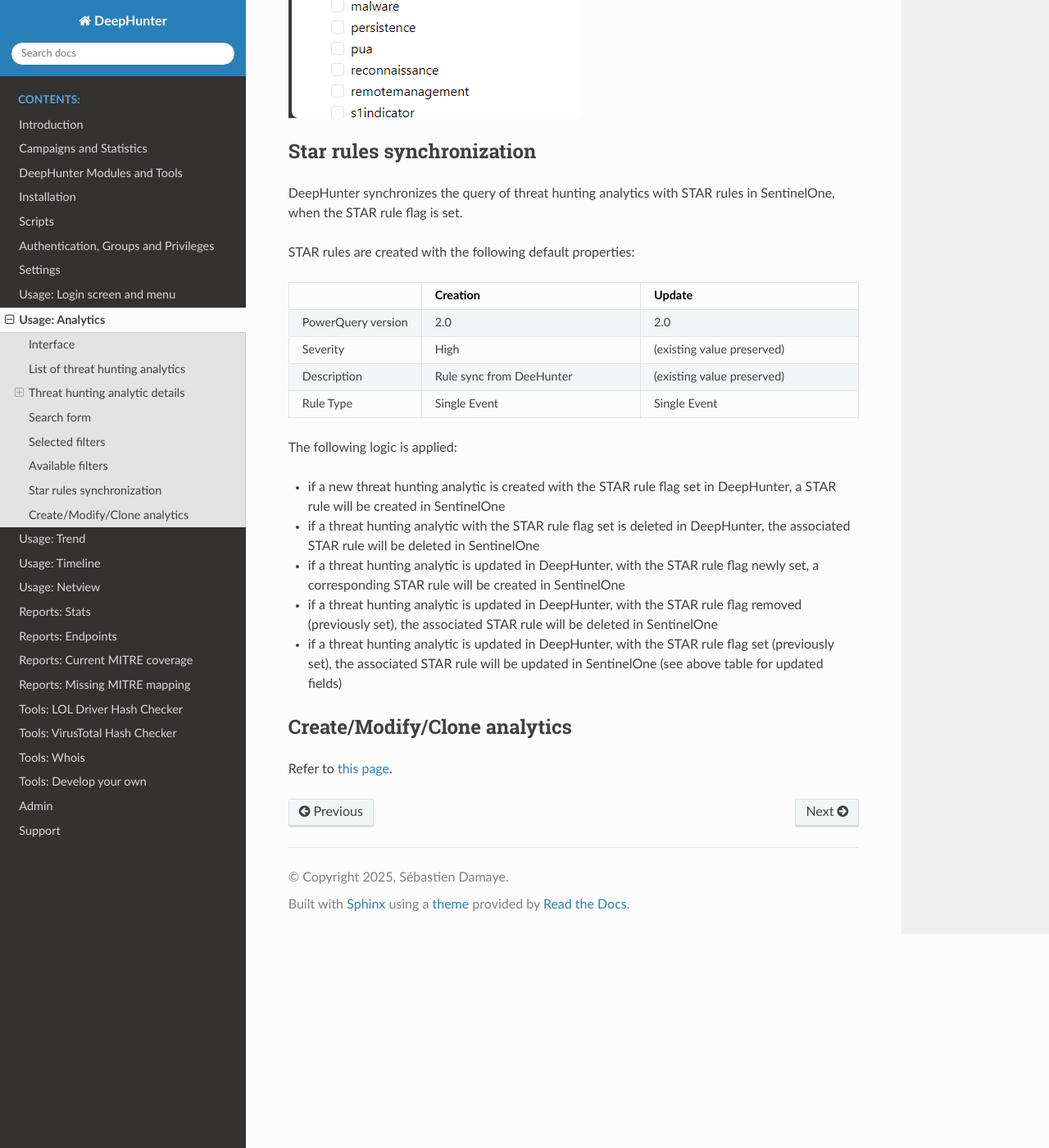
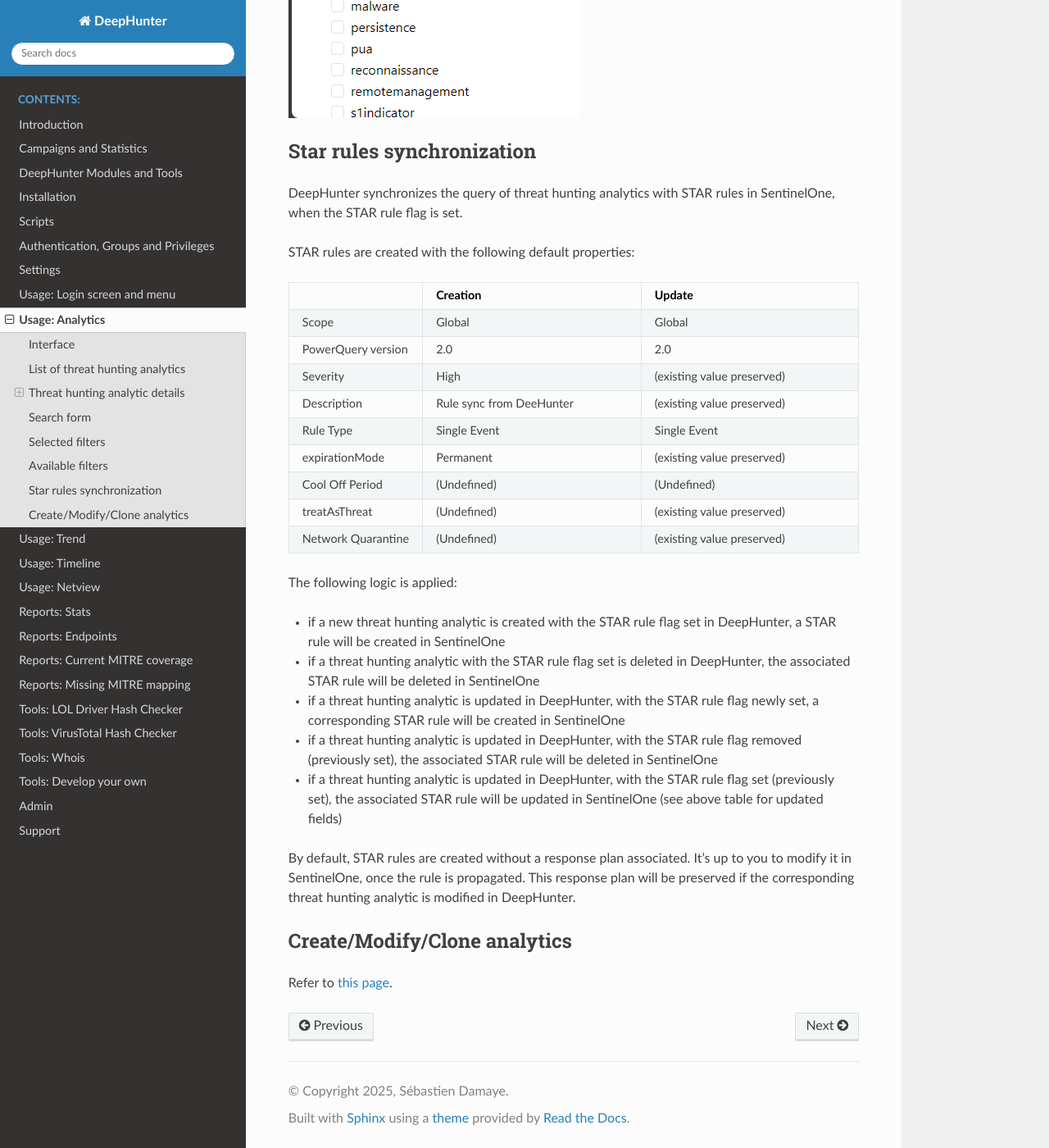
Before and after one commit to wikijm/deephunter, a Sphinx documentation site: the page built from docs/usage_analytics.rst, in a window 1280 px wide and 1400 px high, scrolled down 4487 px. Shown: the whole window at 82% size. Built offline with Sphinx 7.4.7 and the Read the Docs theme 3.1.0, drawn with Linux system fonts in a browser that asks for light colours.

Commit message:
updated doc (STAR rules)

```diff
--- a/docs/usage_analytics.rst
+++ b/docs/usage_analytics.rst
@@ -96,6 +96,9 @@ STAR rules are created with the following default properties:
    * -
      - Creation
      - Update
+   * - Scope
+     - Global
+     - Global
    * - PowerQuery version
      - 2.0
      - 2.0
@@ -108,6 +111,18 @@ STAR rules are created with the following default properties:
    * - Rule Type
      - Single Event
      - Single Event
+   * - expirationMode
+     - Permanent
+     - (existing value preserved)
+   * - Cool Off Period
+     - (Undefined)
+     - (Undefined)
+   * - treatAsThreat
+     - (Undefined)
+     - (existing value preserved)
+   * - Network Quarantine
+     - (Undefined)
+     - (existing value preserved)
 
 The following logic is applied:
 
@@ -117,6 +132,8 @@ The following logic is applied:
 - if a threat hunting analytic is updated in DeepHunter, with the STAR rule flag removed (previously set), the associated STAR rule will be deleted in SentinelOne
 - if a threat hunting analytic is updated in DeepHunter, with the STAR rule flag set (previously set), the associated STAR rule will be updated in SentinelOne (see above table for updated fields)
 
+By default, STAR rules are created without a response plan associated. It's up to you to modify it in SentinelOne, once the rule is propagated. This response plan will be preserved if the corresponding threat hunting analytic is modified in DeepHunter.
+
 Create/Modify/Clone analytics
 *****************************
 Refer to `this page <admin.html#create-modify-threat-hunting-analytics>`_.
```
